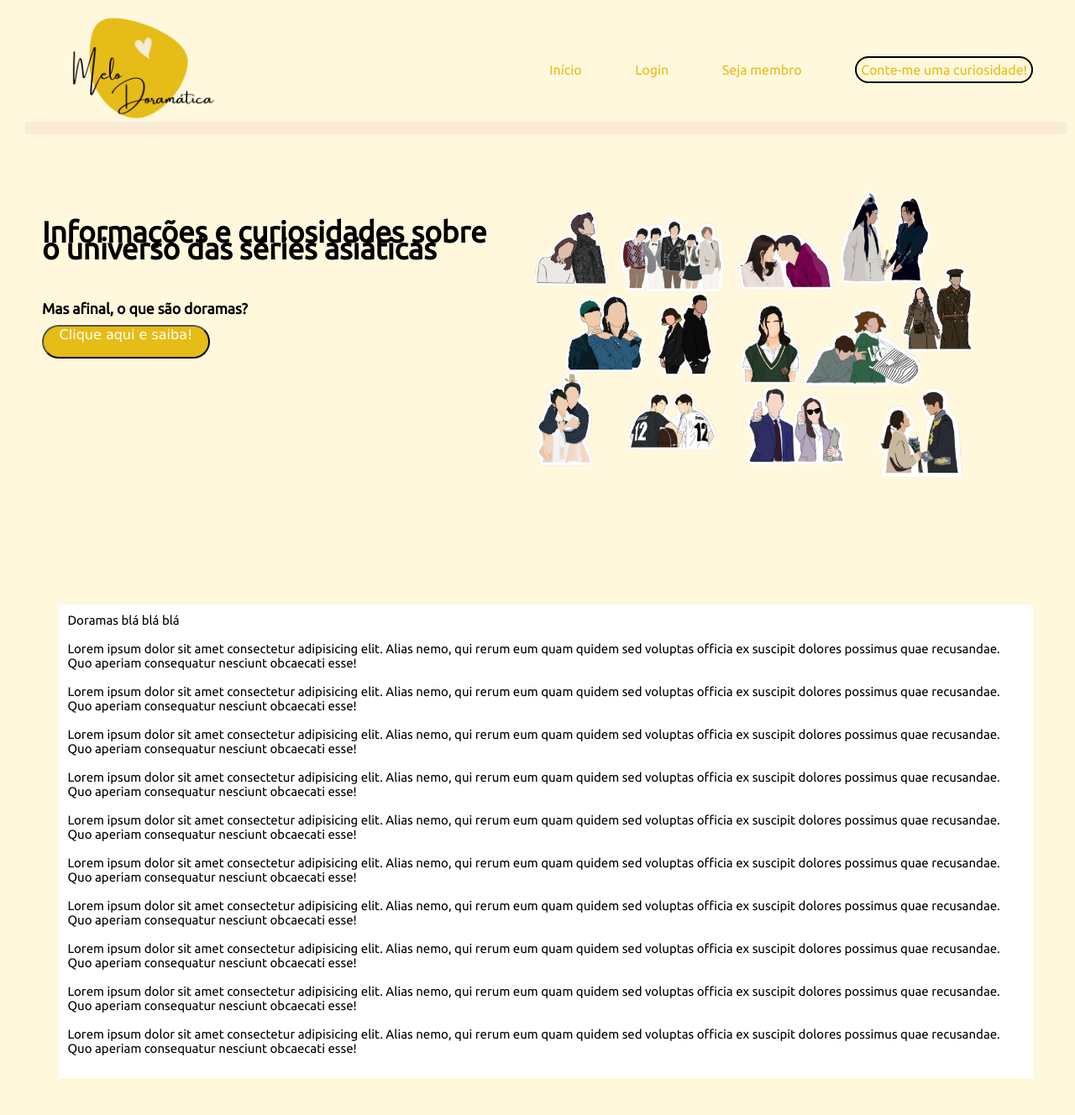
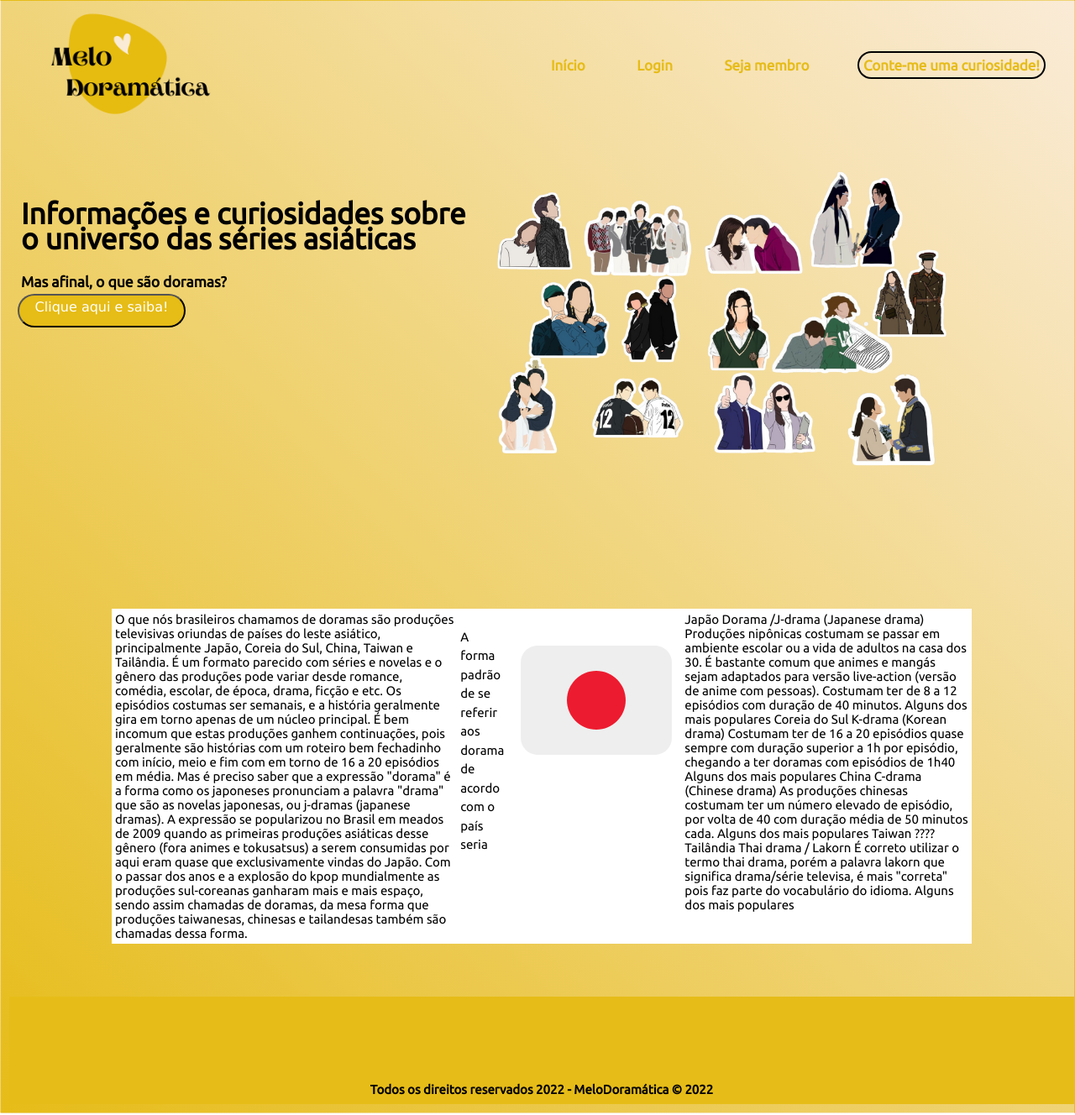
Before and after one commit to leticia-araujo0/Projeto-individual, a plain HTML site: page Site/indexpi.html in a window 1280 px wide. Shown: the top 1328 px of the page at 84% size. Drawn offline with Linux system fonts and the light colour scheme.

Commit message:
Att de toda identidade visual e logo e inserção de conteúdo da página inicial

```diff
--- a/Site/cadastro.css
+++ b/Site/cadastro.css
@@ -1,18 +1,24 @@
-*{
+* {
   margin: 10px;
   padding: 0;
 }
-body { /*cor de fundo e tudo do começo*/
-  background-color: #FFF8DC;
+
+body {
+  /*cor de fundo e tudo do começo*/
+
+  /* background-color: #FFF8DC; */
+  background-image: linear-gradient(45deg, #faebd7, #e6bc18);
   color: black;
-  font-family:'Ubuntu', sans-serif;
+  font-family: 'Ubuntu', sans-serif;
   font-size: 15px;
   width: 100%;
   /* margin: auto; */
   /* padding: 65px; */
 
 }
-header { /*cabeçalho */
+
+header {
+  /*cabeçalho */
   display: flex;
   flex-direction: row;
   height: 125px;
@@ -20,26 +26,49 @@ header { /*cabeçalho */
   align-items: center;
   border-bottom: 15px solid #FAEBD7;
 }
-div#logo img{
+
+div#logo img {
   width: 230px;
   height: 230px;
 }
-li { /*ordem das coisa da header que vai virar link */
+
+li {
+  /*ordem das coisa da header que vai virar link */
   display: inline-block;
   list-style: none;
   margin: 20px;
   font-size: 16px;
+  font-weight: bold;
 }
+
+
 a { /*cor das coisa da header que vai virar link (menos a logo)*/
-  color: #e6bc18;
+  color: black;
   text-decoration: none;
 }
 li :hover{ /*cor e bagui das coisa da header que mudar de cor qnd passa o mouse*/
-  color: black;
+  color: #faebd7;
   transition: 0.3s all;
+}
+
+.a_curiosidade {
+  /*css das coisas do botão que é pra virar um math.random*/
+  border: 2px solid black;
+  padding: 5px;
+  border-radius: 20px;
+  width: 900px;
+  height: 900px;
 
 }
-main { /*por enquanto distancia entre header e meio da page*/
+
+.a_curiosidade:hover{ /*hover do bagui acima*/
+    background-color: #faebd7;
+    color: black;
+    cursor: pointer;
+}
+
+main {
+  /*por enquanto distancia entre header e meio da page*/
   display: flex;
   flex-direction: row;
   margin-top: 40px;
@@ -54,28 +83,23 @@ main { /*por enquanto distancia entre header e meio da page*/
 .container .card {
   background-color: #e6bc18;
   height: 450px;
-    width: 750px;
+  width: 600px;
   display: flex;
   flex-direction: column;
   color: black;
   justify-content: center;
   align-items: center;
   border-radius: 20px;
+  border: double 5px;
   margin: 30px;
 }
 
-  .card {
-    display: flex;
-    justify-content: center;
-    align-items: center;
-  }
-
 .card h2 {
-    font-size: 20px;
+  font-size: 25px;
 }
 
 .card h4 {
-    font-size: 16px;
+  font-size: 10px;
 }
 
 
@@ -92,7 +116,7 @@ main { /*por enquanto distancia entre header e meio da page*/
 
 /* FORMULARIO */
 
-  .alerta_erro{
+.alerta_erro {
   display: flex;
   justify-content: flex-end;
 }
@@ -109,7 +133,7 @@ main { /*por enquanto distancia entre header e meio da page*/
   margin-right: 10%;
 }
 
-  .card_erro #mensagem_erro{
+.card_erro #mensagem_erro {
   font-weight: 500;
   font-size: 20px;
 }
@@ -121,7 +145,8 @@ main { /*por enquanto distancia entre header e meio da page*/
 
 .formulario {
   display: flex;
-    flex-direction: column;
+  justify-content: center;
+  flex-direction:column;
 }
 
 input {
@@ -146,6 +171,11 @@ main { /*por enquanto distancia entre header e meio da page*/
   margin-top: 5px;
 }
 
+button:hover {
+  background-color: #FFF8DC;
+  color: #e6bc18;
+}
+
 .loading-div {
   width: 50px;
   margin: auto;
--- a/Site/indexpi.css
+++ b/Site/indexpi.css
@@ -1,9 +1,11 @@
 *{
-    margin: 10px;
-    padding: 0;
+    margin: 1px;
+    padding: 4px;
 }
 body { /*cor de fundo e tudo do começo*/
-    background-color: #FFF8DC;
+
+    /* background-color: #FFF8DC; */
+    background-image: linear-gradient(45deg, #e6bc18, #faebd7);
     color: black;
     font-family:'Ubuntu', sans-serif;
     font-size: 15px;
@@ -18,7 +20,7 @@ header { /*cabeçalho */
     height: 125px;
     justify-content: space-between;
     align-items: center;
-    border-bottom: 15px solid #FAEBD7;
+    /* border-bottom: 15px solid #FAEBD7; */
 }
 div#logo img{
     width: 230px;
@@ -28,7 +30,8 @@ li { /*ordem das coisa da header que vai virar link */
     display: inline-block;
     list-style: none;
     margin: 20px;
-    font-size: 16px;
+    font-size: 17px;
+    font-weight: bold;
 }
 a { /*cor das coisa da header que vai virar link (menos a logo)*/
     color: #e6bc18;
@@ -37,17 +40,30 @@ a { /*cor das coisa da header que vai virar link (menos a logo)*/
 li :hover{ /*cor e bagui das coisa da header que mudar de cor qnd passa o mouse*/
     color: black;
     transition: 0.3s all;
+}
+.a_curiosidade{ /*css das coisas do botão que é pra virar um math.random*/
+    border: 2px solid black;
+    padding: 5px;
+    border-radius: 20px;
+    width: 900px;
+    height: 900px;
 
 }
+.a_curiosidade:hover{ /*hover do bagui acima*/
+    background-color: #e6bc18;
+    color: black;
+    cursor: pointer;
+
+}
+
 main { /*por enquanto distancia entre header e meio da page*/
     display: flex;
     flex-direction: row;
     margin-top: 40px;
+}
 
 
 
-
-}
 h1 { /*coisas do titulo da page*/
     font-size: 35px;
     line-height: 10px;
@@ -77,28 +93,32 @@ button {
 .meio {
     background-color: white;
     display: flex;
-    margin: 4%;
-    /* width: 80%; */
+    justify-content: center;
+    margin: 5%;
+    width: 80%;
+    margin-left: auto;
+    margin-right: auto;
 }
-.a_curiosidade{ /*css das coisas do botão que é pra virar um math.random*/
-    border: 2px solid black;
-    padding: 5px;
+p {
+    margin-top: 15px;
+    line-height: 1.5;
+}
+ /* da caixa de alerta das curiosidades */
+.curiosidadecss{
+    background-color: black;
+    color: #e6bc18;
     border-radius: 20px;
-    width: 900px;
-    height: 900px;
-
+    border: double;
+    width: 300px;
+    height: 300px;
 }
-.a_curiosidade:hover{ /*hover do bagui acima*/
-    background-color: #e6bc18;
-    color: black;
-    cursor: pointer;
-
+.jp {
+    width: 200px;
+    height: 200px;
+    display: flex;
+    justify-content: center;
+    align-items: center;
 }
-
- /* da caixa de alerta das curiosidades */
-
-
-
 
 .footer {
     background-color: #e6bc18;
--- a/Site/indexpi.html
+++ b/Site/indexpi.html
@@ -7,6 +7,8 @@
     <meta name="viewport" content="width=device-width, initial-scale=1.0">
     <link href="indexpi.css" rel="stylesheet">
     <title> Vai ficar lindchu</title>
+
+    <link rel="icon" href="./imagens/icone.png">
     <link rel="preconnect" href="https://fonts.googleapis.com">
     <link rel="preconnect" href="https://fonts.gstatic.com" crossorigin>
     <link href="https://fonts.googleapis.com/css2?family=Ubuntu&display=swap" rel="stylesheet">
@@ -15,7 +17,7 @@
 <body>
     <header>
         <div id="logo">
-            <img src="imagens/logo3.png"></a>
+            <img src="imagens/logo4.png"></a>
         </div>
         <ul>
             <li> <a href="">Início</a></li>
@@ -30,7 +32,7 @@
         <div id="texto">
             <br> <br> <br>
             <h1>Informações e curiosidades sobre
-                <br> <br>
+                <br> <br> <br>
                 o universo das séries asiáticas
             </h1>
 
@@ -48,63 +50,80 @@
 
     </main>
 
+        <div id="curiosidadecss">
 
-    <!-- arqv pra fazer os alerts -->
-    <script src="./curiosidade.js"></script>
-    <!-- criei um arquivo a parte-->
+        </div>
+            <!-- arqv pra fazer os alerts -->
+            <script src="./curiosidade.js"></script>
+            <!-- criei um arquivo a parte-->
+
 
     <div class="meio">
 
-        <p>Doramas blá blá blá <br> <br>
-            Lorem ipsum dolor sit amet consectetur adipisicing elit.
-            Alias nemo, qui rerum eum quam quidem sed voluptas officia
-            ex suscipit dolores possimus quae recusandae. Quo aperiam
-            consequatur nesciunt obcaecati esse! <br> <br>
+            O que nós brasileiros chamamos de doramas são produções televisivas oriundas de países do leste
+            asiático,<br> principalmente Japão, Coreia do Sul, China, Taiwan e Tailândia.
+            É um formato parecido com séries e novelas e o gênero das produções pode variar desde romance,
+            comédia, escolar, de época, drama, ficção e etc.
 
-            Lorem ipsum dolor sit amet consectetur adipisicing elit.
-            Alias nemo, qui rerum eum quam quidem sed voluptas officia
-            ex suscipit dolores possimus quae recusandae. Quo aperiam
-            consequatur nesciunt obcaecati esse! <br> <br>
+            Os episódios costumas ser semanais, e a história geralmente gira em torno apenas de um núcleo
+            principal. É bem incomum que estas produções ganhem continuações, pois geralmente
+            são histórias com um roteiro bem fechadinho com início, meio e fim com em torno de 16 a
+            20 episódios em média.
 
-            Lorem ipsum dolor sit amet consectetur adipisicing elit.
-            Alias nemo, qui rerum eum quam quidem sed voluptas officia
-            ex suscipit dolores possimus quae recusandae. Quo aperiam
-            consequatur nesciunt obcaecati esse! <br> <br>
 
-            Lorem ipsum dolor sit amet consectetur adipisicing elit.
-            Alias nemo, qui rerum eum quam quidem sed voluptas officia
-            ex suscipit dolores possimus quae recusandae. Quo aperiam
-            consequatur nesciunt obcaecati esse! <br> <br>
 
-            Lorem ipsum dolor sit amet consectetur adipisicing elit.
-            Alias nemo, qui rerum eum quam quidem sed voluptas officia
-            ex suscipit dolores possimus quae recusandae. Quo aperiam
-            consequatur nesciunt obcaecati esse! <br> <br>
+            Mas é preciso saber que a expressão "dorama" é a forma como os japoneses pronunciam a palavra
+            "drama" que são as novelas japonesas, ou j-dramas (japanese dramas). A expressão se popularizou
+            no Brasil em meados de 2009 quando as primeiras produções asiáticas desse gênero (fora animes e
+            tokusatsus) a serem consumidas por aqui eram quase que exclusivamente vindas do Japão. Com o
+            passar dos anos e a explosão do kpop mundialmente as produções sul-coreanas ganharam mais e
+            mais espaço, sendo assim chamadas de doramas, da mesa forma que produções taiwanesas, chinesas e
+            tailandesas também são chamadas dessa forma.
 
-            Lorem ipsum dolor sit amet consectetur adipisicing elit.
-            Alias nemo, qui rerum eum quam quidem sed voluptas officia
-            ex suscipit dolores possimus quae recusandae. Quo aperiam
-            consequatur nesciunt obcaecati esse! <br> <br>
+            <p> A forma padrão de se referir aos dorama de acordo com o país seria </p>
 
-            Lorem ipsum dolor sit amet consectetur adipisicing elit.
-            Alias nemo, qui rerum eum quam quidem sed voluptas officia
-            ex suscipit dolores possimus quae recusandae. Quo aperiam
-            consequatur nesciunt obcaecati esse! <br> <br>
+            <div class= "jp">
+                <img src="./jp.png" alt="japaum">
+            </div>
 
-            Lorem ipsum dolor sit amet consectetur adipisicing elit.
-            Alias nemo, qui rerum eum quam quidem sed voluptas officia
-            ex suscipit dolores possimus quae recusandae. Quo aperiam
-            consequatur nesciunt obcaecati esse! <br> <br>
+            Japão
+            Dorama /J-drama (Japanese drama)
 
-            Lorem ipsum dolor sit amet consectetur adipisicing elit.
-            Alias nemo, qui rerum eum quam quidem sed voluptas officia
-            ex suscipit dolores possimus quae recusandae. Quo aperiam
-            consequatur nesciunt obcaecati esse! <br> <br>
+            Produções nipônicas costumam se passar em ambiente escolar ou a vida de adultos na casa dos 30.
+            É bastante comum que animes e mangás sejam adaptados para versão live-action (versão de anime com pessoas).
+            Costumam ter de 8 a 12 episódios com duração de 40 minutos.
 
-            Lorem ipsum dolor sit amet consectetur adipisicing elit.
-            Alias nemo, qui rerum eum quam quidem sed voluptas officia
-            ex suscipit dolores possimus quae recusandae. Quo aperiam
-            consequatur nesciunt obcaecati esse! <br> <br>
+            Alguns dos mais populares
+
+
+
+            Coreia do Sul
+            K-drama (Korean drama)
+
+            Costumam ter de 16 a 20 episódios quase sempre com duração superior a 1h por episódio, chegando
+            a ter doramas com episódios de 1h40
+
+            Alguns dos mais populares
+
+
+            China
+            C-drama (Chinese drama)
+            As produções chinesas costumam ter um número elevado de episódio, por volta de 40 com duração
+            média de 50 minutos cada.
+
+            Alguns dos mais populares
+
+            Taiwan
+            ????
+
+
+            Tailândia
+            Thai drama / Lakorn
+            É correto utilizar o termo thai drama, porém a palavra lakorn que significa drama/série televisa,
+            é mais "correta" pois faz parte do vocabulário do idioma.
+
+            Alguns dos mais populares
+
     </div>
 
     <div class="footer">
--- a/Site/login.css
+++ b/Site/login.css
@@ -3,8 +3,10 @@
   padding: 0;
 }
 body { /*cor de fundo e tudo do começo*/
-  background-color: #FFF8DC;
+  /* background-color: #FFF8DC; */
+  background-image: linear-gradient(45deg, #faebd7, #e6bc18);
   color: black;
+  /* color:#FAEBD7; */
   font-family:'Ubuntu', sans-serif;
   font-size: 15px;
   width: 100%;
@@ -18,7 +20,7 @@ header { /*cabeçalho */
   height: 125px;
   justify-content: space-between;
   align-items: center;
-  border-bottom: 15px solid #FAEBD7;
+  /* border-bottom: 15px solid #FAEBD7; */
 }
 div#logo img{
   width: 230px;
@@ -29,27 +31,57 @@ li { /*ordem das coisa da header que vai virar link */
   list-style: none;
   margin: 20px;
   font-size: 16px;
+  font-weight: bold;
 }
 a { /*cor das coisa da header que vai virar link (menos a logo)*/
-  color: #e6bc18;
+  color: black;
   text-decoration: none;
 }
 li :hover{ /*cor e bagui das coisa da header que mudar de cor qnd passa o mouse*/
-  color: black;
+  color: #faebd7;
   transition: 0.3s all;
+}
+.a_curiosidade{ /*css das coisas do botão que é pra virar um math.random*/
+    border: 2px solid black;
+    padding: 5px;
+    border-radius: 20px;
+    width: 900px;
+    height: 900px;
 
 }
+.a_curiosidade:hover{ /*hover do bagui acima*/
+    background-color: #faebd7;
+    color: black;
+    cursor: pointer;
+}
+
 main { /*por enquanto distancia entre header e meio da page*/
   display: flex;
   flex-direction: row;
   margin-top: 40px;
+}
 
-
+button {
+    display: flex;
+    justify-content: center;
+    width: 200px;
+    height: 40px;
+    border-radius: 20px;
+    background-color: #e6bc16;
+    font-family:'Lucida Sans', 'Lucida Sans Regular', 'Lucida Grande', 'Lucida Sans Unicode', Geneva, Verdana, sans-serif ;
+    font-size: 16px;
+    color: white;
+    cursor: pointer;
+}
+button:hover {
+  background-color: #FFF8DC;
+  color: #e6bc18;
+}
 
 
 
     /*daqui pra baixo é caixa de login*/
-}
+
 .container {
   display: flex;
   justify-content: center;
@@ -57,13 +89,14 @@ main { /*por enquanto distancia entre header e meio da page*/
 
 .banner .container .card {
     background-color: #e6bc18;
-    height: 300px;
-    width: 500px;
+    height: 350px;
+    width: 450px;
     display: flex;
     flex-direction: column;
     color: black;
     justify-content:center;
     align-items: center;
+    border: double 5px;
     border-radius: 20px;
     margin: 10px;
   }
```
Also changed, not shown: Site/cadastro.html (+7 -17 lines), Site/login.html (+5 -12 lines), Site/imagens/icone.png (added), Site/imagens/logo4.png (added), Site/jp.png (added). Lines whose indentation alone changed are shown as unchanged.
